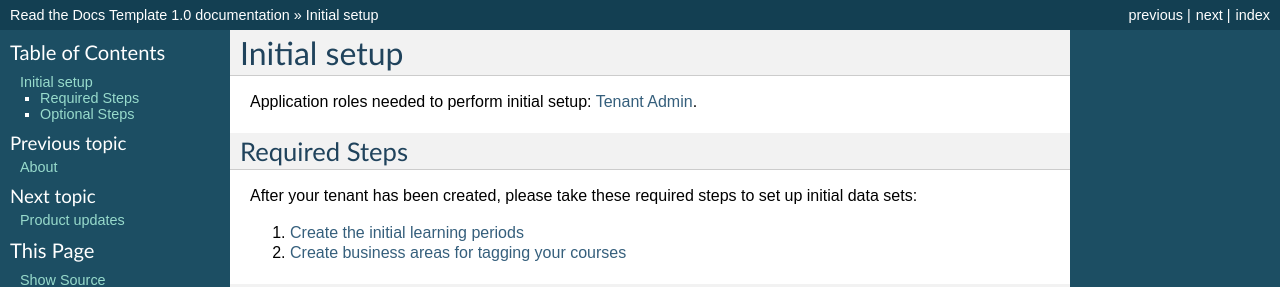
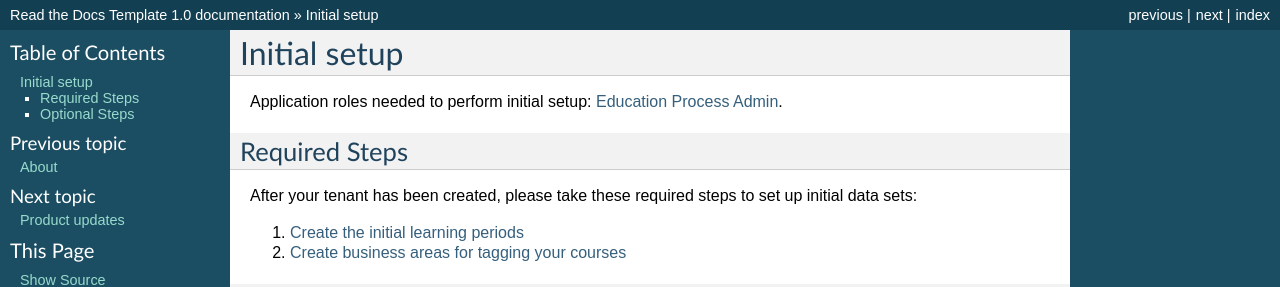
Before and after one commit to pslisko/performa365docs, a Sphinx documentation site: the page built from docs/general/initial_setup.rst, in a window 1280 px wide. Shown: the top 287 px of the page. Built offline with Sphinx 7.4.7, drawn with Linux system fonts in a browser that asks for light colours; pages that are not in the unit, such as notebooks, are missing from menus.

Commit message:
Update initial_setup.rst

```diff
--- a/docs/general/initial_setup.rst
+++ b/docs/general/initial_setup.rst
@@ -3,7 +3,7 @@
 Initial setup
 ==============
 
-Application roles needed to perform initial setup: :ref:`Tenant Admin <tenant_administrator>`.
+Application roles needed to perform initial setup: :ref:`Education Process Admin <education_process_administrator>`.
 
 
 Required Steps
```
